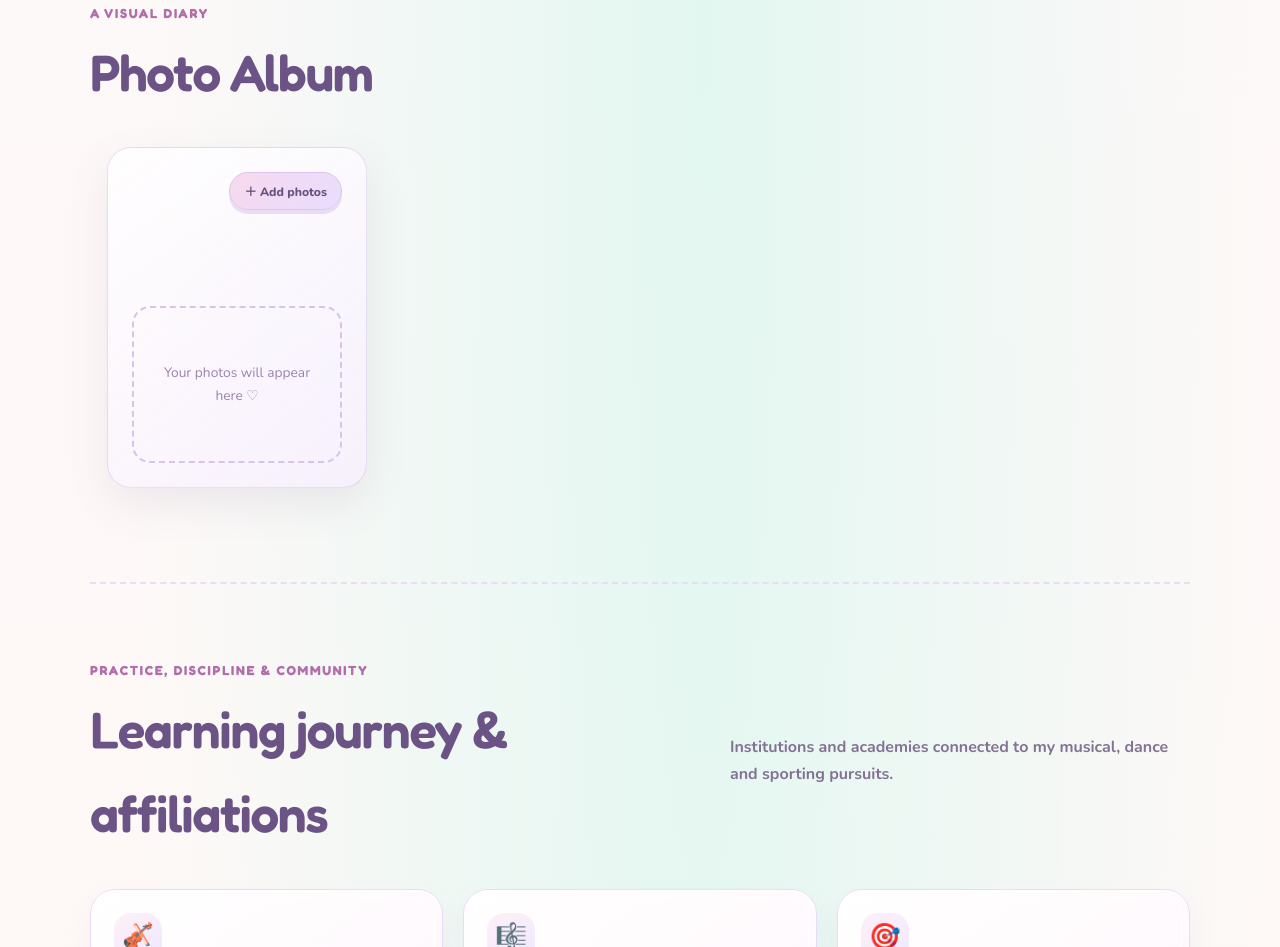
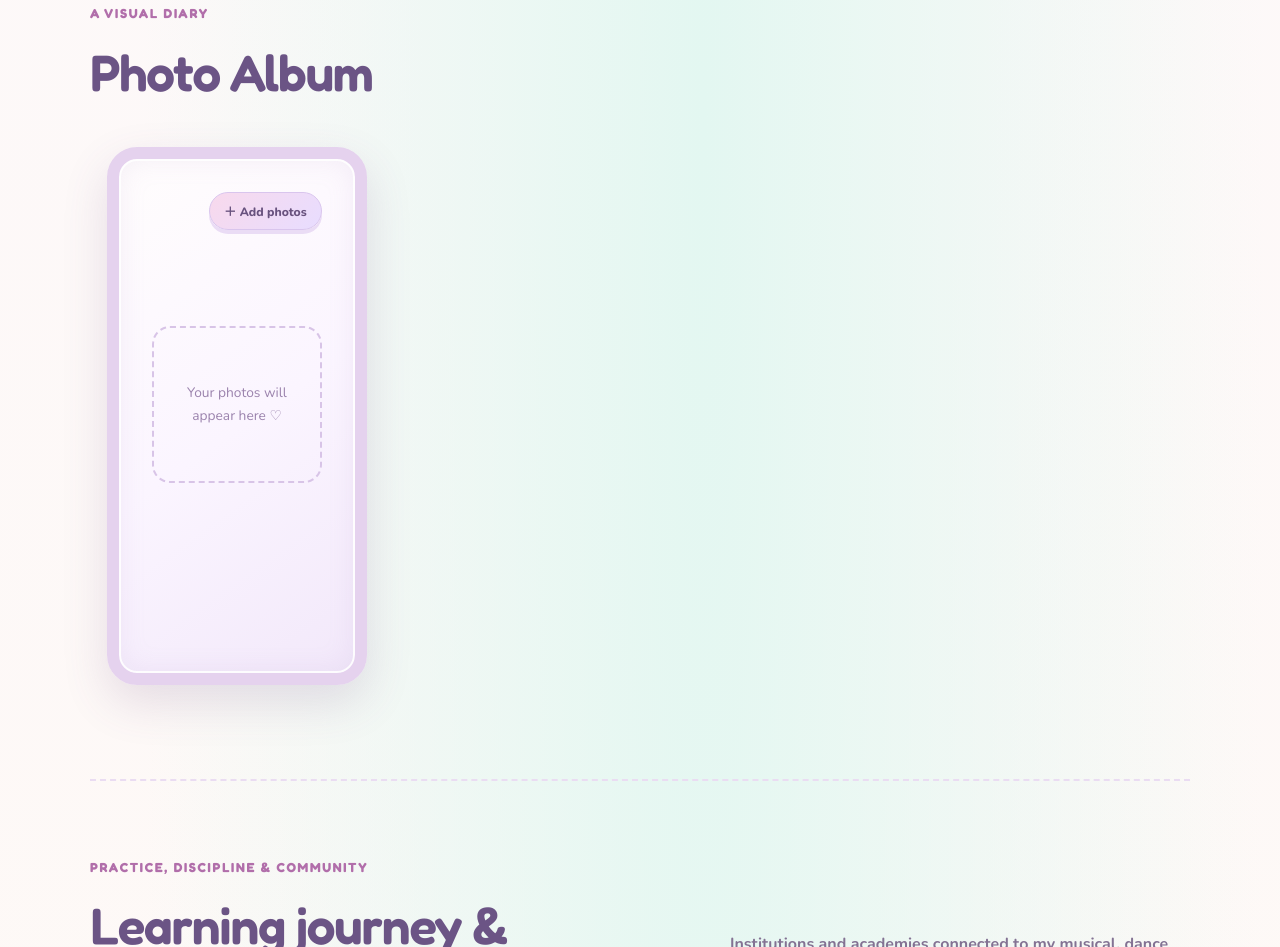
Before and after one commit to SudhaMondal/SudhaMondal, a plain HTML site: page index.html in a window 1280 px wide. Shown: the part 9068-10015 px from the top of the page. Drawn offline with nearby package versions, Linux system fonts and the light colour scheme.

Commit message:
Give photo album a wide landscape frame

```diff
--- a/index.html
+++ b/index.html
@@ -294,7 +294,7 @@
 \n
 
     #personal-photo-album{width:100vw;max-width:none;margin-left:calc(50% - 50vw);box-sizing:border-box}
-    #personal-photo-album .album-photo-tools{width:100%;box-sizing:border-box;margin-top:0;padding:clamp(12px,2.2vw,24px);border-radius:24px;background:linear-gradient(145deg,rgba(255,255,255,.82),rgba(247,237,255,.72));border:1px solid rgba(185,151,213,.3);box-shadow:0 16px 42px rgba(105,76,130,.10)}
+    #personal-photo-album .album-photo-tools{width:100%;min-height:clamp(420px,42vw,620px);box-sizing:border-box;margin-top:0;padding:clamp(18px,2.6vw,34px);border:12px solid #e5d2ee;border-radius:30px;background:linear-gradient(145deg,#fffdfd 0%,#fbf5ff 52%,#f2e8fa 100%);box-shadow:inset 0 0 0 2px rgba(255,255,255,.9),inset 0 0 28px rgba(170,137,194,.13),0 18px 46px rgba(105,76,130,.16)}
     #personal-photo-album .album-photo-actions{justify-content:flex-end;margin-bottom:16px}
     .album-carousel{width:100%;max-width:100%;margin:0 auto}
     .album-carousel-stage{position:relative;width:100%;height:clamp(340px,55vw,720px);max-height:78vh;min-height:280px;overflow:hidden;border-radius:20px;background:radial-gradient(ellipse at center,#fff 0%,#f4edf9 72%,#e9def1 100%);display:flex;align-items:center;justify-content:center;box-shadow:inset 0 0 0 1px rgba(180,151,205,.22),0 10px 28px rgba(68,48,86,.12)}
```
